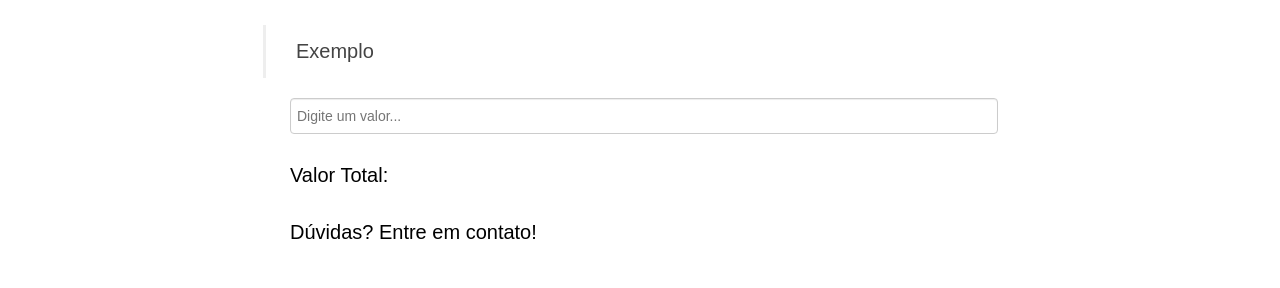
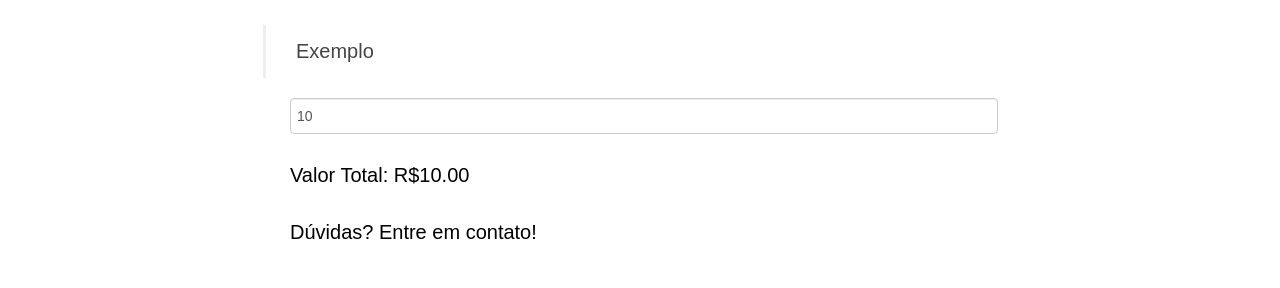
Before and after one commit to fabriciomrkonell/fabriciomrkonell, a Jekyll site: the page built from _posts/2014-02-09-angularjs-currency.markdown, in a window 1280 px wide. Shown: the part 1272-1560 px from the top of the page. Built offline with Jekyll 4.4.1, drawn with Linux system fonts in a browser that asks for light colours; some web fonts are replaced; Markdown is read by kramdown in place of the engine named in the settings; comment, search, counter and statistics services are not loaded; some of the changed lines change nothing that is shown.

Commit message:
Correção

```diff
--- a/_posts/2014-02-09-angularjs-currency.markdown
+++ b/_posts/2014-02-09-angularjs-currency.markdown
@@ -32,7 +32,7 @@ function MyController($scope) { };
 <h3>Exemplo</h3>
 
 <script src="/js/angular.min.js"></script>
-<script src="/js/app-ng-model.js"></script>
+<script src="/js/app-ng-currency.js"></script>
 <div ng-app="myapp">
   <div ng-controller="MyController">
     <input type="number" ng-model="valor" placeholder="Digite um valor...">
--- /dev/null
+++ b/js/app-ng-currency.js
@@ -0,0 +1,9 @@
+var app = angular.module("myapp", []).config([
+  '$interpolateProvider', function($interpolateProvider) {
+      return $interpolateProvider.startSymbol('{(').endSymbol(')}');
+    }
+]);
+
+function MyController($scope) {
+	$scope.valor = 10.00;
+}
```
